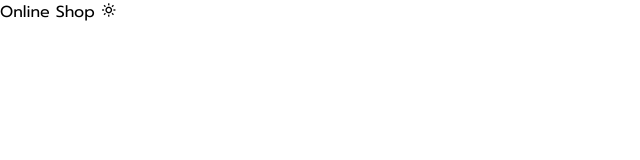
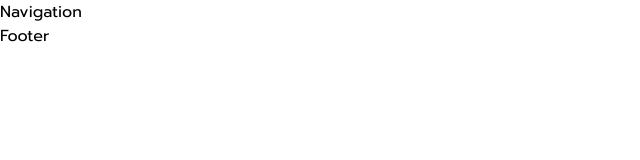
Before and after one commit to MaxShirinzad/NextJS-15-Online-Store-2, a Next.js app: page / in a window 1280 px wide. Shown: the top 160 px of the page, without its empty margins (0-640 px from the left). Built offline with nearby package versions, Linux system fonts and the light colour scheme.

Commit message:
Set Navigation and footer first look

```diff
--- /dev/null
+++ b/src/app/components/Footer.tsx
@@ -0,0 +1,5 @@
+export default function Footer(){
+    return (
+        <div>Footer</div>
+    )
+}
--- /dev/null
+++ b/src/app/components/Navigation.tsx
@@ -0,0 +1,5 @@
+export default function Navigation(){
+    return (
+        <div>Navigation</div>
+    )
+}
--- a/src/app/page.tsx
+++ b/src/app/page.tsx
@@ -1,5 +1,11 @@
+import Navigation from "./components/Navigation"
+import Footer from "./components/Footer"
+
 export default function Home() {
   return (
-   <div>Online Shop <i className="bx bx-sun"></i></div>
-  );
+    <div className="min-h-screen flex flex-col">
+      <Navigation />
+      <Footer />
+    </div>
+  )
 }
```
Also changed, not shown: src/app/(store)/layout.tsx (added), src/app/(store)/products/page.tsx (added).
